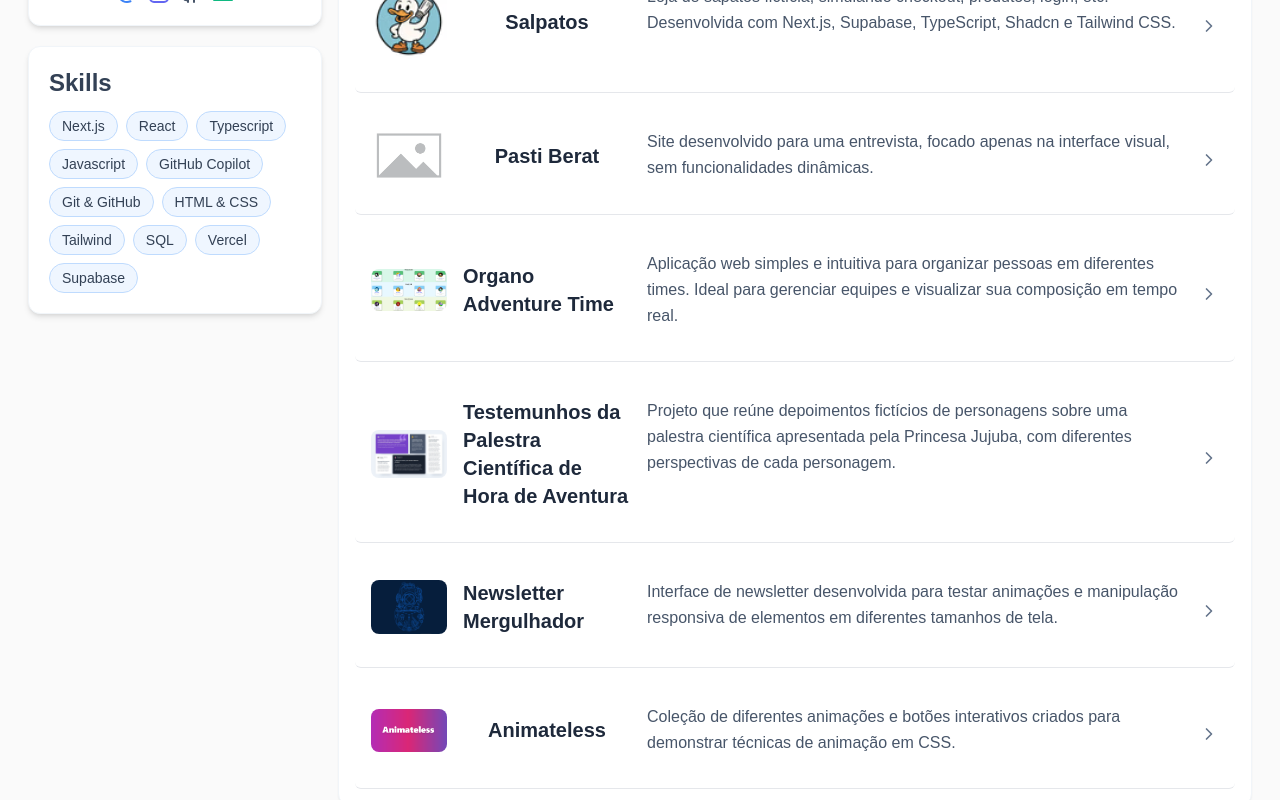
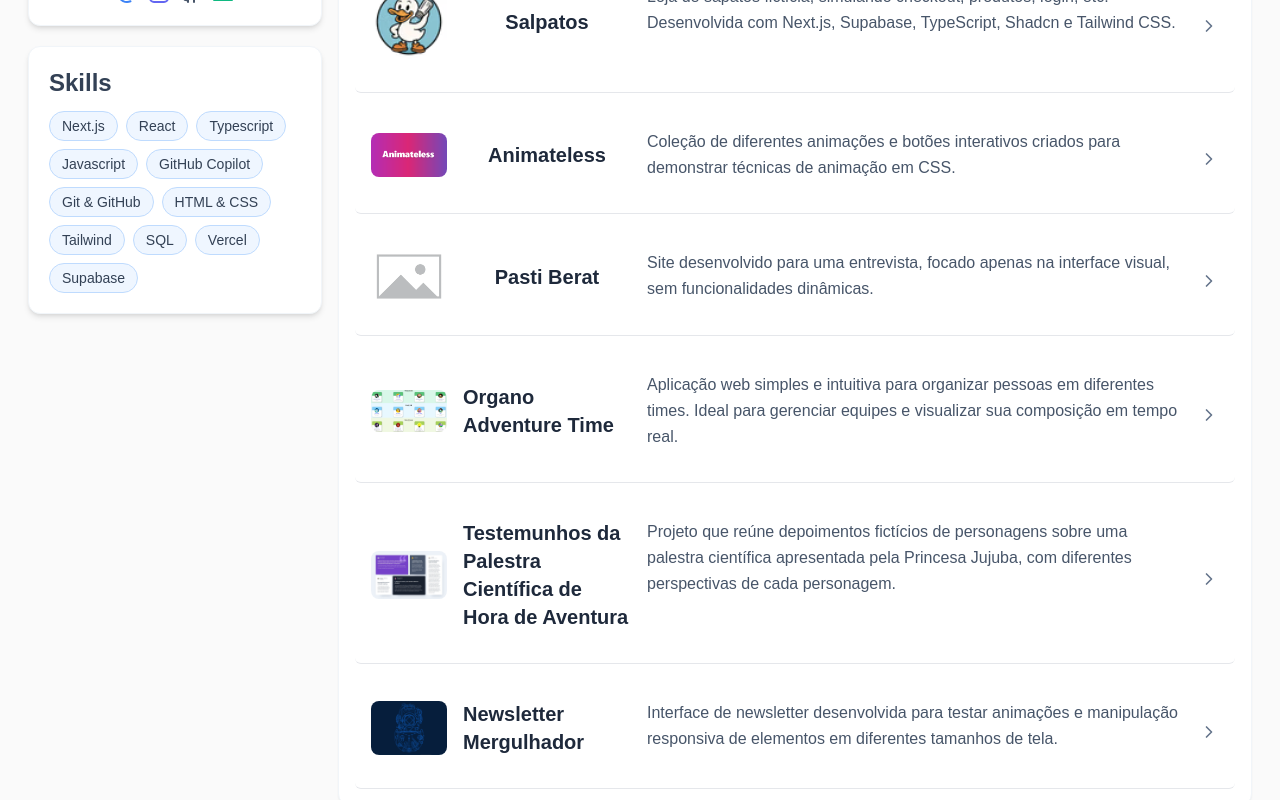
Before and after one commit to marcusdv/Portfolio, a Next.js app: page / in a window 1280 px wide. Shown: the part 360-1160 px from the top of the page. Built offline with nearby package versions, Linux system fonts and the light colour scheme.

Commit message:
animateless reposicionado

```diff
--- a/app/sections/Projects.tsx
+++ b/app/sections/Projects.tsx
@@ -14,6 +14,13 @@
             'Loja de sapatos fictícia, simulando checkout, produtos, login, etc. Desenvolvida com Next.js, Supabase, TypeScript, Shadcn e Tailwind CSS.',
         url: 'https://loja-de-roupa-delta.vercel.app/',
         imgUrl: '/images/projects/salpatos.jpg',
+    },
+    {
+        name: 'Animateless',
+        description:
+            'Coleção de diferentes animações e botões interativos criados para demonstrar técnicas de animação em CSS.',
+        url: 'https://animated-things.vercel.app/animateless',
+        imgUrl: '/images/projects/animateless.png',
     },
     {
         name: 'Pasti Berat',
@@ -43,13 +50,7 @@
         url: 'https://newsletter-virid-three.vercel.app/',
         imgUrl: '/images/projects/mergulhador.png',
     },
-    {
-        name: 'Animateless',
-        description:
-            'Coleção de diferentes animações e botões interativos criados para demonstrar técnicas de animação em CSS.',
-        url: 'https://animated-things.vercel.app/animateless',
-        imgUrl: '/images/projects/animateless.png',
-    },
+
 ];
 
 function Projects() {
```
